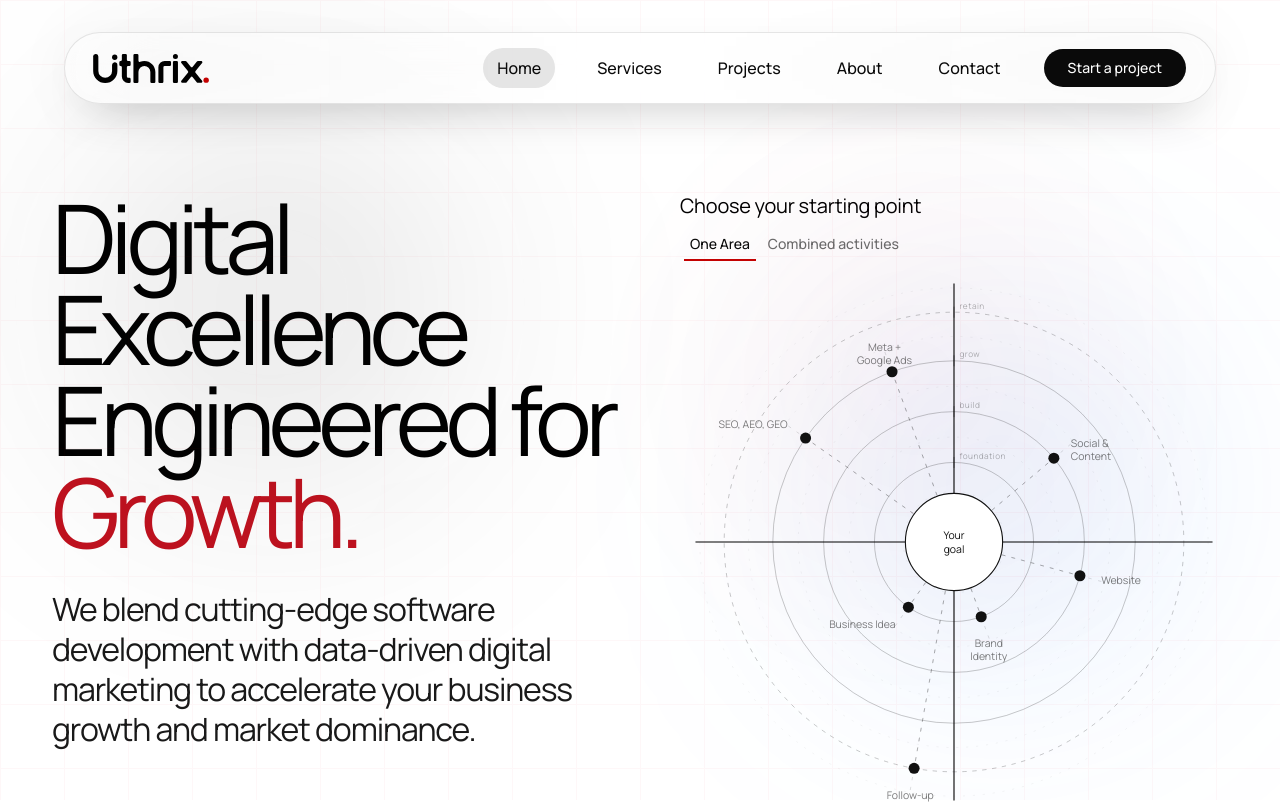
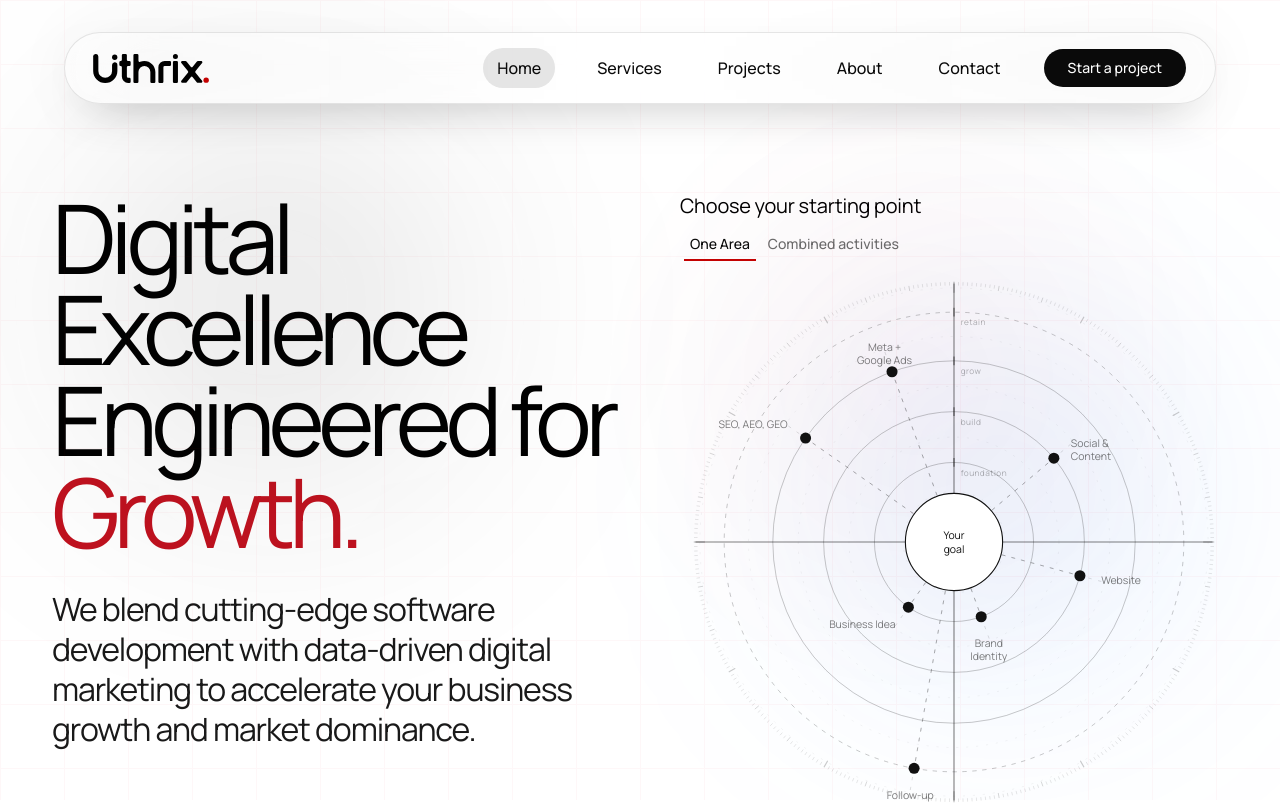
Before and after one commit to Uthrix-Digital/uthrix-digital, a Next.js app: page / in a window 1280 px wide. Shown: the top 804 px of the page. Built offline with nearby package versions, Linux system fonts and the light colour scheme.

Commit message:
feat: add RadarMap component for interactive growth path visualization

```diff
--- a/src/components/shared/(GrowthPathMap)/RadarMap.tsx
+++ b/src/components/shared/(GrowthPathMap)/RadarMap.tsx
@@ -156,7 +156,7 @@ export function RadarMap({
           y2={482}
           stroke="black"
           strokeWidth={1}
-          opacity={1.0}
+          opacity={0.5}
         />
         <line
           x1={14}
@@ -165,37 +165,69 @@ export function RadarMap({
           y2={CY}
           stroke="black"
           strokeWidth={1}
-          opacity={1.0}
+          opacity={0.5}
         />
 
-        {/* ── Phase ring labels (outside each ring at the north/top arc) ── */}
+        {/* ── Outer 360° degree measurement ring (one dash per degree) ── */}
+        {(() => {
+          const MEAS_R = 235; // sits just beyond retain (208)
+          return (
+            <g opacity={0.2}>
+              {Array.from({ length: 360 }, (_, deg) => {
+                // 4 tiers — major every 90°, medium every 30°, minor every 10°, tiny every 1°
+                const isMajor  = deg % 90 === 0;
+                const isMedium = !isMajor  && deg % 30 === 0;
+                const isMinor  = !isMedium && deg % 10 === 0;
+
+                const tickLen   = isMajor ? 9 : isMedium ? 6 : isMinor ? 4 : 2.5;
+                const tickWidth = isMajor ? 1.4 : isMedium ? 1.0 : isMinor ? 0.7 : 0.45;
+
+                const inner = polar(deg, MEAS_R - tickLen);
+                const outer = polar(deg, MEAS_R);
+                return (
+                  <line
+                    key={deg}
+                    x1={f(inner.x)}
+                    y1={f(inner.y)}
+                    x2={f(outer.x)}
+                    y2={f(outer.y)}
+                    stroke="black"
+                    strokeWidth={tickWidth}
+                    strokeLinecap="round"
+                  />
+                );
+              })}
+            </g>
+          );
+        })()}
+
+        {/* ── Phase ring labels (axis intersection, label sits just below arc) ── */}
         {(["foundation", "build", "grow", "retain"] as const).map((phase) => {
           const r = RING_RADII[phase];
           const isActive = activePhases.includes(phase);
-          // The top of the ring sits at y = CY - r
-          // Place a small tick ON the ring, then the label text just above/outside it
+          // Top of the ring = where vertical axis crosses
           const ringTopY = CY - r;
           return (
             <g key={phase}>
-              {/* Tick mark sitting on the outer edge of the ring */}
+              {/* Small vertical tick straddling the ring/axis intersection */}
               <line
                 x1={CX}
-                y1={ringTopY - 5}
+                y1={ringTopY - 4}
                 x2={CX}
-                y2={ringTopY + 5}
+                y2={ringTopY + 4}
                 stroke={isActive ? "#c1121f" : "black"}
-                strokeWidth={0.9}
-                opacity={isActive ? 0.8 : 0.4}
+                strokeWidth={1.2}
+                opacity={isActive ? 0.75 : 0.45}
                 style={{ transition: "stroke 0.3s, opacity 0.3s" }}
               />
-              {/* Label just outside the ring, anchored to the right of the axis */}
+              {/* Label just below the ring top, to the right of the axis */}
               <text
-                x={CX + 5}
-                y={ringTopY - 3}
+                x={CX + 6}
+                y={ringTopY + 10}
                 fontSize={7.5}
                 fontFamily="inherit"
                 letterSpacing={0.4}
-                dominantBaseline="auto"
+                dominantBaseline="middle"
                 fill={isActive ? "#c1121f" : "black"}
                 opacity={isActive ? 0.85 : 0.3}
                 style={{ transition: "fill 0.3s, opacity 0.3s" }}
```
